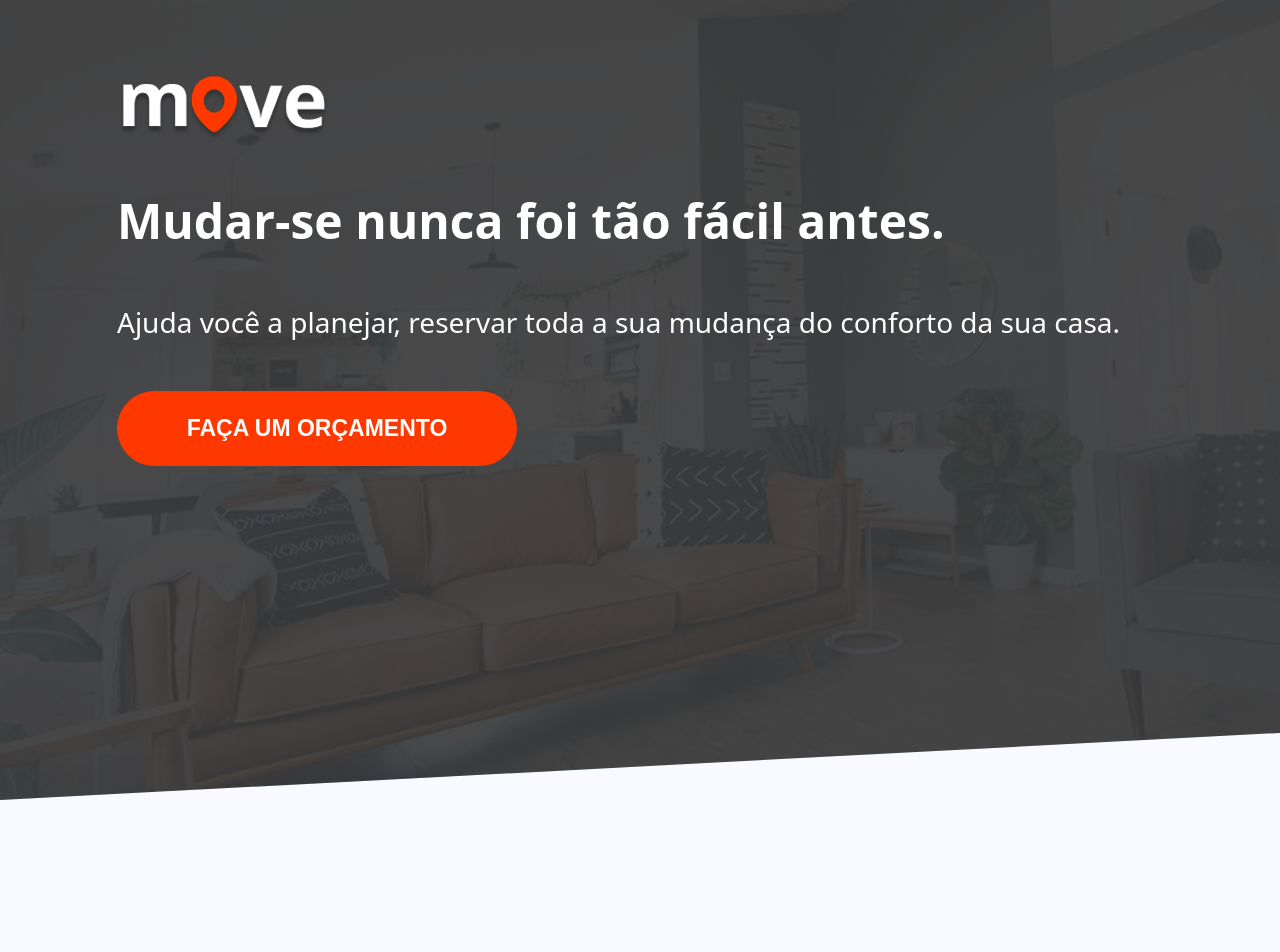
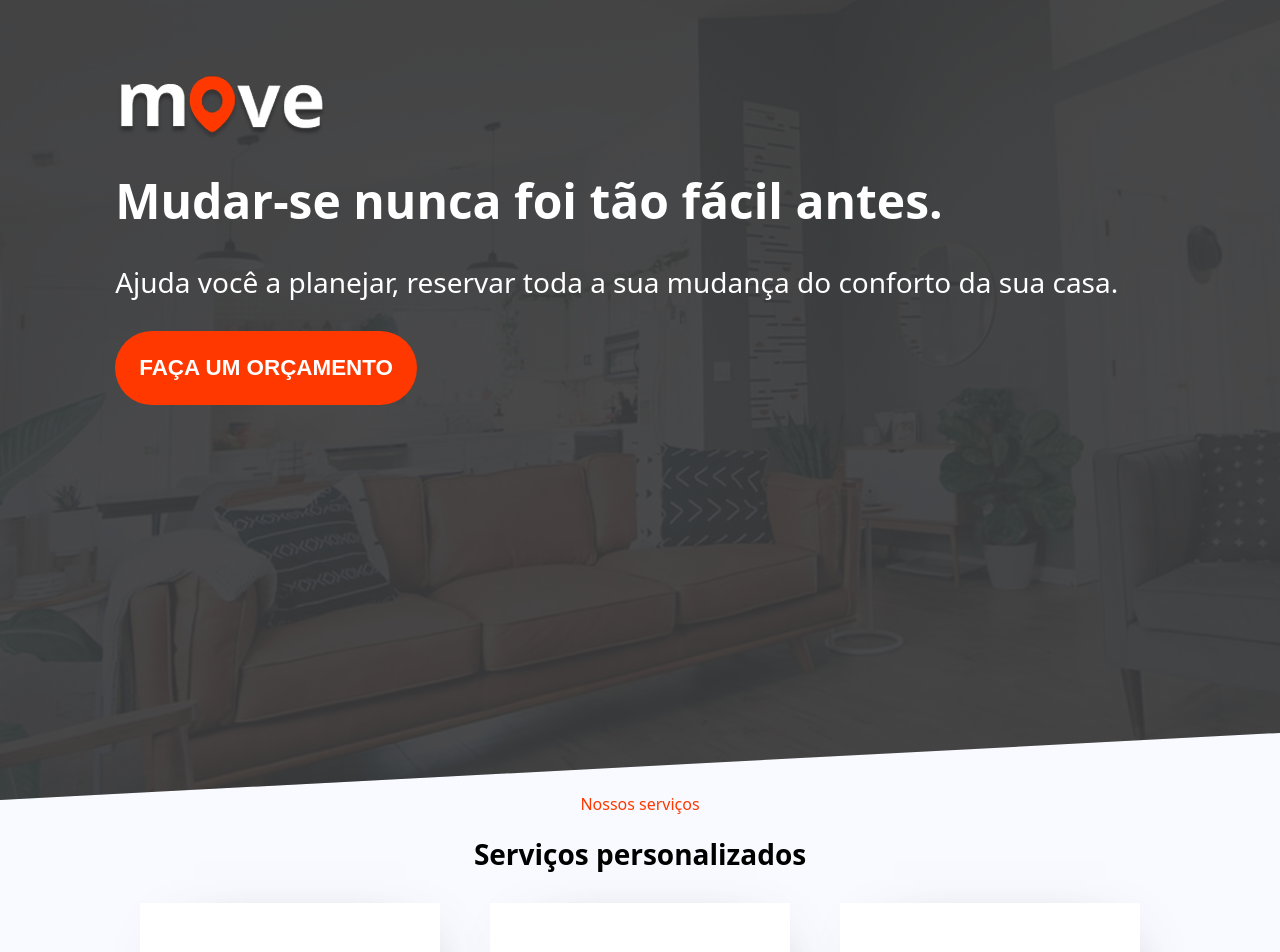
Before and after one commit to eummilena/projeto-move, a React (Vite) app: page / in a window 1280 px wide. Shown: the top 952 px of the page. Built offline with nearby package versions, Linux system fonts and the light colour scheme.

Commit message:
ajustes no css

```diff
--- a/src/App.css
+++ b/src/App.css
@@ -18,13 +18,14 @@ html {
 
 button {
     text-transform: uppercase;
-    font-size: 23px;
+    font-size: 1.4rem;
     padding: 1.5rem;
     border-radius: 50px;
     font-weight: 700;
     border: none;
-    width: 400px;
+    width: auto;
     cursor: pointer;
+    max-width: 400px;
 }
 
 h1 {
--- a/src/header/Header.module.css
+++ b/src/header/Header.module.css
@@ -61,6 +61,6 @@ img {
     justify-content: flex-end;
     flex-wrap: wrap;
     align-items: first baseline;
-    gap: 50px;
+    gap: 30px;
 
 }
--- a/src/services/Services.module.css
+++ b/src/services/Services.module.css
@@ -7,7 +7,7 @@ section {
     align-content: center;
     padding: 0 2rem;
     gap: 20px;
-    padding-top: 80vh;
+    padding-top: 400px;
 }
 
 .textPrincipal {
```
